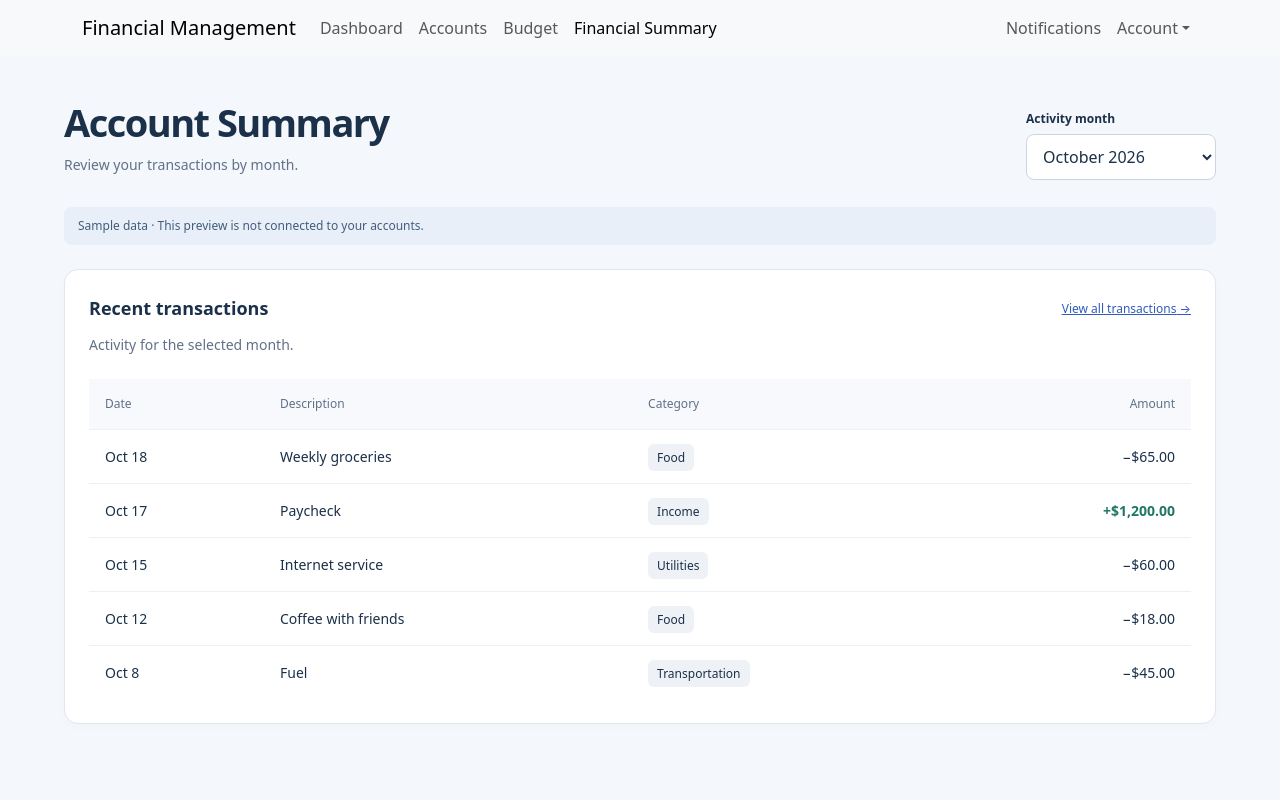
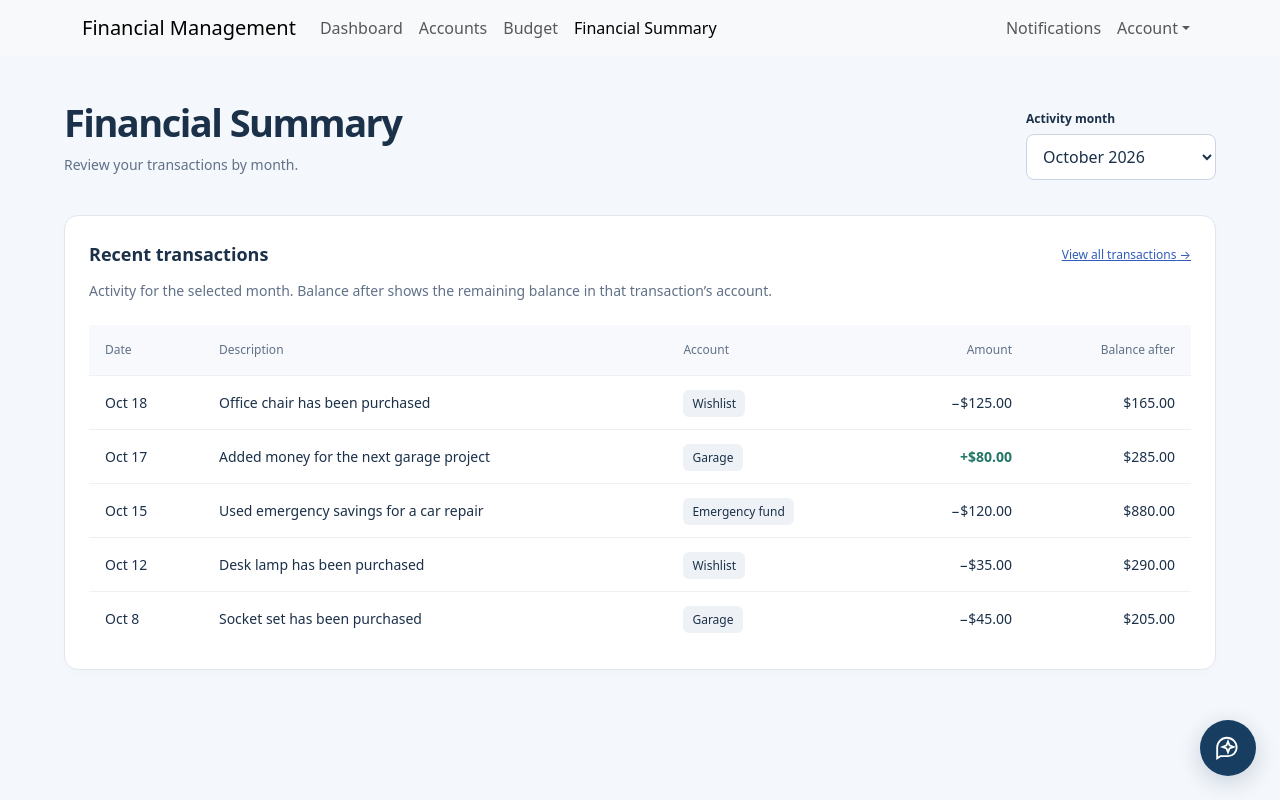
Before and after one commit to ZaneD03/stackunderflow, a React (Create React App) app: page /financial-summary in a window 1280 px wide. Built offline with nearby package versions, Linux system fonts and the light colour scheme.

Commit message:
jaron added changes discussed in the meeting

```diff
--- a/src/pages/FinancialSummary.css
+++ b/src/pages/FinancialSummary.css
@@ -42,3 +42,21 @@
 .summary-empty { text-align: center; color: #617188; padding: 40px 16px; }
 @media (max-width: 900px) { .summary-stats { grid-template-columns: repeat(2, 1fr); } .summary-columns { grid-template-columns: 1fr; } }
 @media (max-width: 540px) { .summary-content { padding: 28px 16px; } .summary-heading { align-items: flex-start; flex-direction: column; } .summary-stats { gap: 10px; } .summary-stat, .summary-panel { padding: 16px; } .summary-section-heading { flex-wrap: wrap; } .summary-account { flex-wrap: wrap; } .summary-stat strong { font-size: 24px; } }
+
+.summary-transactions { margin-top: 24px; }
+.summary-transactions th:nth-last-child(2), .summary-transactions td:nth-last-child(2) { text-align: right; font-variant-numeric: tabular-nums; }
+.summary-transactions td:nth-child(2) { white-space: normal; min-width: 240px; }
+.summary-chat-widget { position: fixed; right: 24px; bottom: 24px; z-index: 1040; display: flex; flex-direction: column; align-items: flex-end; gap: 12px; }
+.summary-chat-toggle { display: grid; place-items: center; width: 56px; height: 56px; border: 0; border-radius: 50%; background: #173e60; color: white; box-shadow: 0 6px 22px #173e6033; }
+.summary-chat-toggle:hover { background: #24577e; }
+.summary-chat-widget button:focus-visible { outline: 3px solid #658de2; outline-offset: 3px; }
+.summary-chat-window { width: min(340px, calc(100vw - 32px)); max-height: calc(100dvh - 112px); overflow-y: auto; background: white; border: 1px solid #e0e7ef; border-radius: 16px; box-shadow: 0 12px 40px #173e6026; }
+.summary-chat-header { display: flex; align-items: center; justify-content: space-between; padding: 14px 18px; border-bottom: 1px solid #edf0f5; }
+.summary-chat-header h2 { font-size: 16px; margin: 0; }
+.summary-chat-header button { border: 0; background: transparent; color: #617188; font-size: 24px; width: 32px; height: 32px; }
+.summary-chat-body { min-height: 160px; padding: 24px 18px; font-size: 14px; color: #617188; }
+.summary-chat-greeting { color: #1b3049; font-weight: 600; }
+.summary-chat-composer { display: flex; gap: 8px; margin: 0 14px 14px; padding: 8px; border: 1px solid #dce3ee; border-radius: 10px; background: #f8fafc; }
+.summary-chat-composer input { width: 100%; min-width: 0; border: 0; background: transparent; padding: 6px; font-size: 14px; }
+.summary-chat-composer button { border: 0; border-radius: 8px; background: #e0e6f2; color: #60728d; padding: 6px 12px; }
+@media (max-width: 540px) { .summary-chat-widget { right: 16px; bottom: 16px; } }
--- a/src/pages/FinancialSummary.js
+++ b/src/pages/FinancialSummary.js
@@ -1,43 +1,88 @@
-import { useState } from 'react';
+import { useRef, useState } from 'react';
 import AppHeader from '../components/header';
 import './FinancialSummary.css';
 
 const money = (amount) => new Intl.NumberFormat('en-US', { style: 'currency', currency: 'USD' }).format(amount);
-// Frontend fixtures only; replace with account and transaction data when connected.
-const transactions = [
-  { date: '2026-10-18', description: 'Weekly groceries', category: 'Food', amount: -65 },
-  { date: '2026-10-17', description: 'Paycheck', category: 'Income', amount: 1200 },
-  { date: '2026-10-15', description: 'Internet service', category: 'Utilities', amount: -60 },
-  { date: '2026-10-12', description: 'Coffee with friends', category: 'Food', amount: -18 },
-  { date: '2026-10-08', description: 'Fuel', category: 'Transportation', amount: -45 },
-  { date: '2026-10-03', description: 'Paycheck', category: 'Income', amount: 1200 },
-  { date: '2026-10-01', description: 'Monthly rent', category: 'Housing', amount: -900 },
-  { date: '2026-09-18', description: 'Weekly groceries', category: 'Food', amount: -90 },
-  { date: '2026-09-17', description: 'Paycheck', category: 'Income', amount: 1200 },
-  { date: '2026-09-10', description: 'Bus pass', category: 'Transportation', amount: -50 },
-  { date: '2026-09-03', description: 'Paycheck', category: 'Income', amount: 1200 },
-  { date: '2026-09-01', description: 'Monthly rent', category: 'Housing', amount: -900 },
+// Frontend examples. Descriptions represent notes entered when recording activity.
+// Purchase events use an item name; connect these records to account activity later.
+const activity = [
+  { id: 1, date: '2026-09-01', account: 'Emergency fund', description: 'Added part of my paycheck for unexpected expenses', amount: 200 },
+  { id: 2, date: '2026-09-03', account: 'Wishlist', description: 'Saving for a new desk setup', amount: 150 },
+  { id: 3, date: '2026-09-10', account: 'Garage', description: 'Added money for garage tools', amount: 100 },
+  { id: 4, date: '2026-09-17', account: 'Emergency fund', description: 'Monthly emergency fund contribution', amount: 100 },
+  { id: 5, date: '2026-10-01', account: 'Wishlist', description: 'Added birthday money to my wishlist', amount: 75 },
+  { id: 6, date: '2026-10-03', account: 'Emergency fund', description: 'Emergency fund added — payday contribution', amount: 200 },
+  { id: 7, date: '2026-10-08', account: 'Garage', type: 'purchase', itemName: 'Socket set', amount: -45 },
+  { id: 8, date: '2026-10-12', account: 'Wishlist', type: 'purchase', itemName: 'Desk lamp', amount: -35 },
+  { id: 9, date: '2026-10-15', account: 'Emergency fund', description: 'Used emergency savings for a car repair', amount: -120 },
+  { id: 10, date: '2026-10-17', account: 'Garage', description: 'Added money for the next garage project', amount: 80 },
+  { id: 11, date: '2026-10-18', account: 'Wishlist', type: 'purchase', itemName: 'Office chair', amount: -125 },
 ];
+// Calculate each account's balance in chronological order before filtering by month.
+const balances = { Wishlist: 100, Garage: 150, 'Emergency fund': 500 };
+const transactions = activity.map((item) => {
+  balances[item.account] += item.amount;
+  return {
+    ...item,
+    description: item.type === 'purchase' ? `${item.itemName} has been purchased` : item.description,
+    balanceAfter: balances[item.account],
+  };
+}).reverse();
 export default function FinancialSummary() {
   const [month, setMonth] = useState('2026-10');
   const [showAll, setShowAll] = useState(false);
+  const [chatOpen, setChatOpen] = useState(false);
+  const chatToggle = useRef(null);
+  function closeChat() {
+    setChatOpen(false);
+    chatToggle.current?.focus();
+  }
   const filtered = transactions.filter((item) => item.date.startsWith(month));
   return (
     <div className="summary-page">
       <AppHeader />
       <main className="summary-content">
         <header className="summary-heading">
-          <div><h1>Account Summary</h1><p>Review your transactions by month.</p></div>
+          <div><h1>Financial Summary</h1><p>Review your transactions by month.</p></div>
           <div><label htmlFor="summary-month">Activity month</label><select id="summary-month" value={month} onChange={(event) => { setMonth(event.target.value); setShowAll(false); }}>
             <option value="2026-10">October 2026</option><option value="2026-09">September 2026</option><option value="2026-08">August 2026</option>
           </select></div>
         </header>
-        <p className="summary-demo">Sample data · This preview is not connected to your accounts.</p>
         <section className="summary-panel summary-transactions">
           <div className="summary-section-heading"><h2>{showAll ? 'All transactions' : 'Recent transactions'}</h2>{filtered.length > 5 && <button type="button" onClick={() => setShowAll(!showAll)}>{showAll ? 'Show recent' : 'View all transactions'} →</button>}</div>
-          <p className="summary-muted">Activity for the selected month.</p>
-          {filtered.length ? <div className="summary-table-wrap"><table><caption className="visually-hidden">Sample transactions for {month}</caption><thead><tr><th scope="col">Date</th><th scope="col">Description</th><th scope="col">Category</th><th scope="col">Amount</th></tr></thead><tbody>{(showAll ? filtered : filtered.slice(0, 5)).map((item) => <tr key={`${item.date}-${item.description}`}><td>{new Date(`${item.date}T12:00:00`).toLocaleDateString('en-US', { month: 'short', day: 'numeric' })}</td><td>{item.description}</td><td><span className="summary-category-tag">{item.category}</span></td><td className={item.amount > 0 ? 'summary-income' : ''}>{item.amount > 0 ? '+' : '−'}{money(Math.abs(item.amount))}</td></tr>)}</tbody></table></div> : <p className="summary-empty">No transactions yet. Choose another month to explore the sample activity.</p>}
+          <p className="summary-muted">Activity for the selected month. Balance after shows the remaining balance in that transaction’s account.</p>
+          {filtered.length ? <div className="summary-table-wrap"><table><caption className="visually-hidden">Sample transactions for {month}</caption><thead><tr><th scope="col">Date</th><th scope="col">Description</th><th scope="col">Account</th><th scope="col">Amount</th><th scope="col">Balance after</th></tr></thead><tbody>{(showAll ? filtered : filtered.slice(0, 5)).map((item) => <tr key={item.id}><td>{new Date(`${item.date}T12:00:00`).toLocaleDateString('en-US', { month: 'short', day: 'numeric' })}</td><td>{item.description}</td><td><span className="summary-category-tag">{item.account}</span></td><td className={item.amount > 0 ? 'summary-income' : ''}>{item.amount > 0 ? '+' : '−'}{money(Math.abs(item.amount))}</td><td>{money(item.balanceAfter)}</td></tr>)}</tbody></table></div> : <p className="summary-empty">No transactions yet. Choose another month to explore the sample activity.</p>}
         </section>
+        <div className="summary-chat-widget" onKeyDown={(event) => {
+          if (event.key === 'Escape' && chatOpen) { event.preventDefault(); closeChat(); }
+        }}>
+          {chatOpen && (
+            <section id="summary-chat-window" className="summary-chat-window" role="dialog" aria-labelledby="summary-chat-title">
+              <div className="summary-chat-header">
+                <h2 id="summary-chat-title">✦ AI assistant</h2>
+                <button type="button" onClick={closeChat} aria-label="Close AI assistant" autoFocus>×</button>
+              </div>
+              <div className="summary-chat-body">
+                <p className="summary-chat-greeting">Your account activity, made clearer.</p>
+                <p>Ask about purchases, savings, and your recent transactions.</p>
+              </div>
+              <div className="summary-chat-composer">
+                <label htmlFor="summary-chat-input" className="visually-hidden">Message AI assistant</label>
+                <input id="summary-chat-input" placeholder="Ask a question…" disabled />
+                <button type="button" disabled aria-label="Send message">↑</button>
+              </div>
+            </section>
+          )}
+          <button ref={chatToggle} type="button" className="summary-chat-toggle"
+            aria-label={chatOpen ? 'Close AI assistant' : 'Open AI assistant'}
+            aria-expanded={chatOpen} aria-controls={chatOpen ? 'summary-chat-window' : undefined}
+            onClick={() => chatOpen ? closeChat() : setChatOpen(true)}>
+            <svg width="26" height="26" viewBox="0 0 24 24" fill="none" stroke="currentColor" strokeWidth="1.7" aria-hidden="true">
+              <path d="M20 11.5a8 8 0 0 1-8 8H5l-3 2v-10a9 9 0 0 1 18 0Z" />
+              <path d="m12 6 1.4 3.6L17 11l-3.6 1.4L12 16l-1.4-3.6L7 11l3.6-1.4Z" />
+            </svg>
+          </button>
+        </div>
       </main>
     </div>
   );
```
